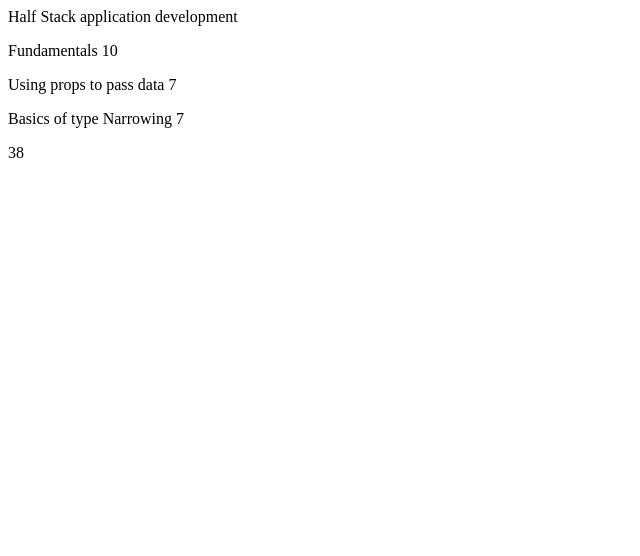
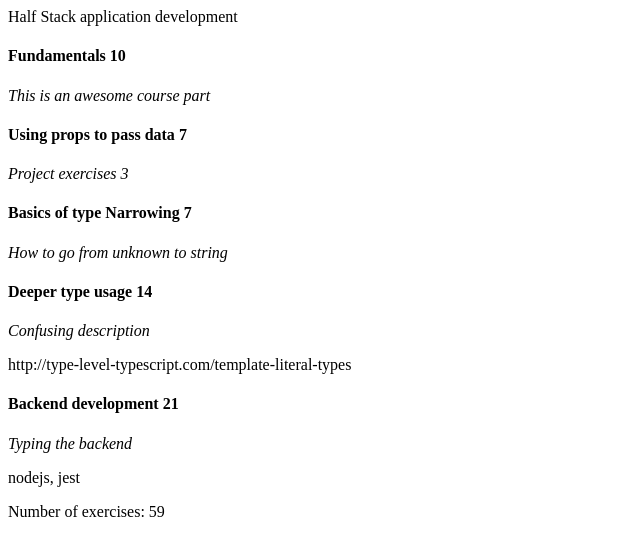
Before and after one commit to NavarroEmiliano/fullstackopen-part9-exercises, a React (Vite) app in the folder part9-react-typescript/: page / in a window 1280 px wide. Shown: the top 556 px of the page, without its empty margins (0-640 px from the left). Built offline with nearby package versions, Linux system fonts and the light colour scheme.

Commit message:
exercise 9.15.

```diff
--- a/part9-react-typescript/src/App.tsx
+++ b/part9-react-typescript/src/App.tsx
@@ -1,38 +1,45 @@
-import Content from './components/Content'
-import Header from './components/Header'
-import Total from './components/Total'
+import Content from './components/Content';
+import Header from './components/Header';
+import Total from './components/Total';
 
 interface CoursePartBase {
-  name: string
-  exerciseCount: number
+  name: string;
+  exerciseCount: number;
 }
 
-interface CoursePartBasic extends CoursePartBase {
-  description: string
-  kind: 'basic'
+interface CourseDescription extends CoursePartBase {
+  description: string;
+}
+
+interface CourseRequeriments extends CourseDescription {
+  requeriments: string[];
+}
+interface CoursePartBasic extends CourseDescription {
+  kind: 'basic';
 }
 
 interface CoursePartGroup extends CoursePartBase {
-  groupProjectCount: number
-  kind: 'group'
+  groupProjectCount: number;
+  kind: 'group';
 }
 
-interface CoursePartBackground extends CoursePartBase {
-  description: string
-  backgroundMaterial: string
-  kind: 'background'
+interface CoursePartBackground extends CourseDescription {
+  backgroundMaterial: string;
+  kind: 'background';
 }
 
-type CoursePart = CoursePartBasic | CoursePartGroup | CoursePartBackground
-
-const assertNever = (value: never): never => {
-  throw new Error(
-    `Unhandled discriminated union menber: ${JSON.stringify(value)}`
-  )
+interface CoursePartSpecial extends CourseRequeriments {
+  kind: 'special';
 }
 
+export type CoursePart =
+  | CoursePartBasic
+  | CoursePartGroup
+  | CoursePartBackground
+  | CoursePartSpecial;
+
 const App = () => {
-  const courseName = 'Half Stack application development'
+  const courseName = 'Half Stack application development';
 
   const courseParts: CoursePart[] = [
     {
@@ -60,29 +67,20 @@ const App = () => {
       backgroundMaterial:
         'http://type-level-typescript.com/template-literal-types',
       kind: 'background'
+    },
+    {
+      name: 'Backend development',
+      exerciseCount: 21,
+      description: 'Typing the backend',
+      requeriments: ['nodejs', 'jest'],
+      kind: 'special'
     }
-  ]
-
-  courseParts.forEach(part => {
-    switch (part.kind) {
-      case 'basic':
-        console.log(part.name, part.description, part.exerciseCount)
-        break
-      case 'group':
-        console.log(part.name, part.exerciseCount, part.groupProjectCount)
-        break
-      case 'background':
-        console.log(part.name, part.description, part.backgroundMaterial)
-        break
-      default:
-        return assertNever(part)
-    }
-  })
+  ];
 
   const totalExercises = courseParts.reduce(
     (sum, part) => sum + part.exerciseCount,
     0
-  )
+  );
 
   return (
     <div>
@@ -90,7 +88,7 @@ const App = () => {
       <Content courseParts={courseParts} />
       <Total totalExercises={totalExercises} />
     </div>
-  )
-}
+  );
+};
 
-export default App
+export default App;
--- a/part9-react-typescript/src/components/Content.tsx
+++ b/part9-react-typescript/src/components/Content.tsx
@@ -1,26 +1,18 @@
-interface CoursePart {
-  name: String
-  exerciseCount: number
-}
+import Part from './Part';
+import { CoursePart } from '../App';
 
 type Props = {
-  courseParts: CoursePart[]
-}
+  courseParts: CoursePart[];
+};
 
 const Content = (props: Props) => {
   return (
     <main>
-      <p>
-        {props.courseParts[0].name} {props.courseParts[0].exerciseCount}
-      </p>
-      <p>
-        {props.courseParts[1].name} {props.courseParts[1].exerciseCount}
-      </p>
-      <p>
-        {props.courseParts[2].name} {props.courseParts[2].exerciseCount}
-      </p>
+      {props.courseParts.map((course: CoursePart) => (
+        <Part coursePart={course} />
+      ))}
     </main>
-  )
-}
+  );
+};
 
-export default Content
+export default Content;
--- /dev/null
+++ b/part9-react-typescript/src/components/Part.tsx
@@ -0,0 +1,57 @@
+import { CoursePart } from '../App';
+
+type Props = {
+  coursePart: CoursePart;
+};
+
+const Part = (props: Props) => {
+  const assertNever = (value: never): never => {
+    throw new Error(
+      `Unhandled discriminated union menber: ${JSON.stringify(value)}`
+    );
+  };
+  switch (props.coursePart.kind) {
+    case 'basic':
+      return (
+        <div>
+          <h4>
+            {props.coursePart.name} {props.coursePart.exerciseCount}
+          </h4>
+          <i>{props.coursePart.description}</i>
+        </div>
+      );
+    case 'group':
+      return (
+        <div>
+          <h4>
+            {props.coursePart.name} {props.coursePart.exerciseCount}
+          </h4>
+          <i>Project exercises {props.coursePart.groupProjectCount}</i>
+        </div>
+      );
+    case 'background':
+      return (
+        <div>
+          <h4>
+            {props.coursePart.name} {props.coursePart.exerciseCount}
+          </h4>
+          <i>{props.coursePart.description}</i>
+          <p>{props.coursePart.backgroundMaterial}</p>
+        </div>
+      );
+    case 'special':
+      return (
+        <div>
+          <h4>
+            {props.coursePart.name} {props.coursePart.exerciseCount}
+          </h4>
+          <i>{props.coursePart.description}</i>
+          <p>{props.coursePart.requeriments.join(', ')}</p>
+        </div>
+      );
+    default:
+      return assertNever(props.coursePart);
+  }
+};
+
+export default Part;
--- a/part9-react-typescript/src/components/Total.tsx
+++ b/part9-react-typescript/src/components/Total.tsx
@@ -3,7 +3,7 @@ type Props = {
 }
 
 const Total = (props: Props) => {
-  return <div>{props.totalExercises}</div>
+  return <div>Number of exercises: {props.totalExercises}</div>
 }
 
 export default Total
```
